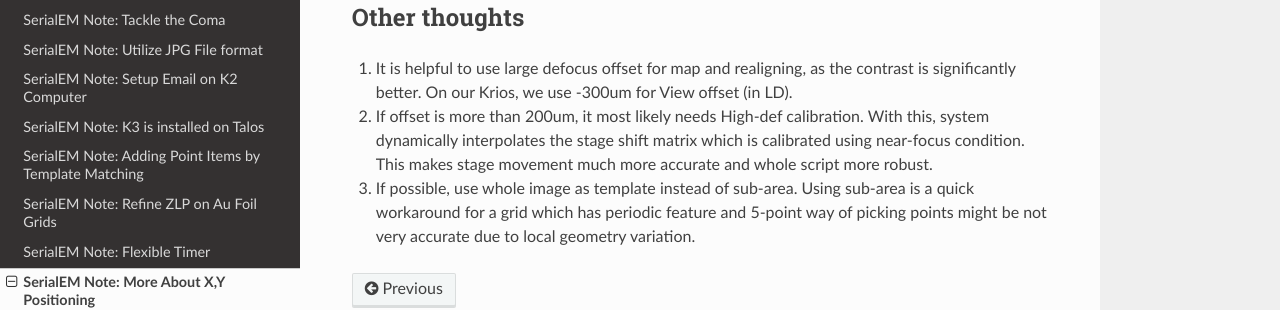
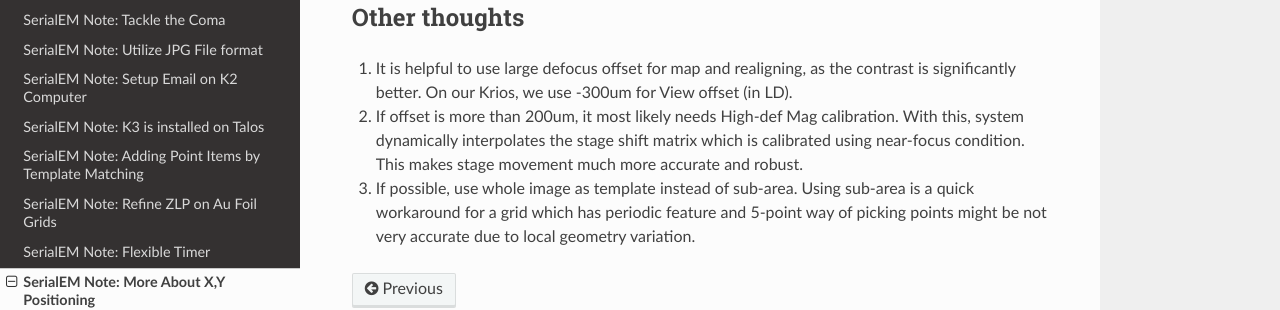
Before and after one commit to xuchen66/sphinx-emdocs, a Sphinx documentation site: the page built from source/serialem-note-more-about-XY-position.rst, in a window 1280 px wide and 900 px high, scrolled down 1729 px. Shown: the part 462-772 px from the top of the window. Built offline with Sphinx 7.4.7 and the Read the Docs theme 2.0.0, drawn with Linux system fonts in a browser that asks for light colours; pages that are not in the unit, such as notebooks, are missing from menus.

Commit message:
Update serialem-note-more-about-XY-position.rst

```diff
--- a/source/serialem-note-more-about-XY-position.rst
+++ b/source/serialem-note-more-about-XY-position.rst
@@ -98,6 +98,6 @@ Other thoughts
 
 1. It is helpful to use large defocus offset for map and realigning, as the contrast is significantly better. On our Krios, we use -300um for View offset (in LD).
 
-2. If offset is more than 200um, it most likely needs High-def calibration. With this, system dynamically interpolates the stage shift matrix which is calibrated using near-focus condition. This makes stage movement much more accurate and whole script more robust.
+2. If offset is more than 200um, it most likely needs High-def Mag calibration. With this, system dynamically interpolates the stage shift matrix which is calibrated using near-focus condition. This makes stage movement much more accurate and robust.
 
 3. If possible, use whole image as template instead of sub-area. Using sub-area is a quick workaround for a grid which has periodic feature and 5-point way of picking points might be not very accurate due to local geometry variation.
```
